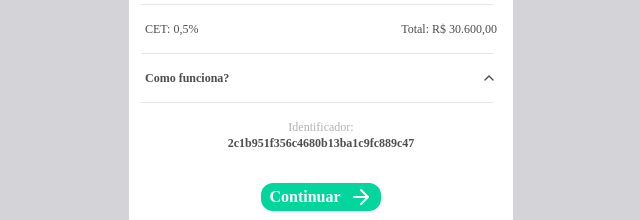
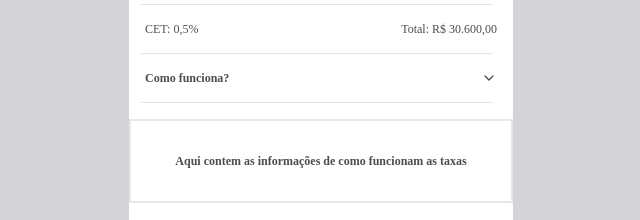
Before and after one commit to wkauan/woovi-frontend-challenge, a React (Vite) app: page /paymentQrCode in a window 1280 px wide. Both pictures are taken after a click on the button 808 px from the left and 654 px from the top of the page. Shown: the part 576-796 px from the top of the page, without its empty margins (319-959 px from the left). Built offline with nearby package versions, Linux system fonts and the light colour scheme.

Commit message:
feat: Criando modal de informação

```diff
--- a/src/components/payment-details.tsx
+++ b/src/components/payment-details.tsx
@@ -1,10 +1,17 @@
-import { Circle, ChevronUp } from "lucide-react";
+import { Circle, ChevronUp, ChevronDown } from "lucide-react";
+import { useState } from "react";
+import { InformationModal } from "../pages/pix-payment-qrcode/information-modal";
 
 interface PaymentDetailsProps {
   total: string;
 }
 
 export function PaymentDetails({ total }: PaymentDetailsProps) {
+  const [isInformationModalOpen, setIsInformationModalOpen] = useState(false);
+
+  function toggleInformationModal() {
+    setIsInformationModalOpen(prevState => !prevState);
+  }
   return (
     <div className="space-y-4 text-xs py-4 w-full">
       <div className="px-3">
@@ -38,12 +45,18 @@ export function PaymentDetails({ total }: PaymentDetailsProps) {
       <div className="px-3">
         <div className="flex px-1">
           <p className="font-semibold">Como funciona?</p>
-          <button className="ml-auto">
-            <ChevronUp className="size-4" />
+          <button onClick={toggleInformationModal} className="ml-auto">
+            {isInformationModalOpen ? (
+              <ChevronDown className="size-4" />
+            ) : (
+              <ChevronUp className="size-4" />
+            )}
           </button>
         </div>
       </div>
       <div className="w-11/12 h-px bg-[#E5E5E5] ml-3" />
+
+      {isInformationModalOpen && <InformationModal />}
     </div>
   );
 }
--- /dev/null
+++ b/src/pages/pix-payment-qrcode/information-modal.tsx
@@ -0,0 +1,9 @@
+export function InformationModal() {
+  return (
+    <div className="text-center border-2 py-8">
+      <p className="font-semibold">
+        Aqui contem as informações de como funcionam as taxas
+      </p>
+    </div>
+  );
+}
```
